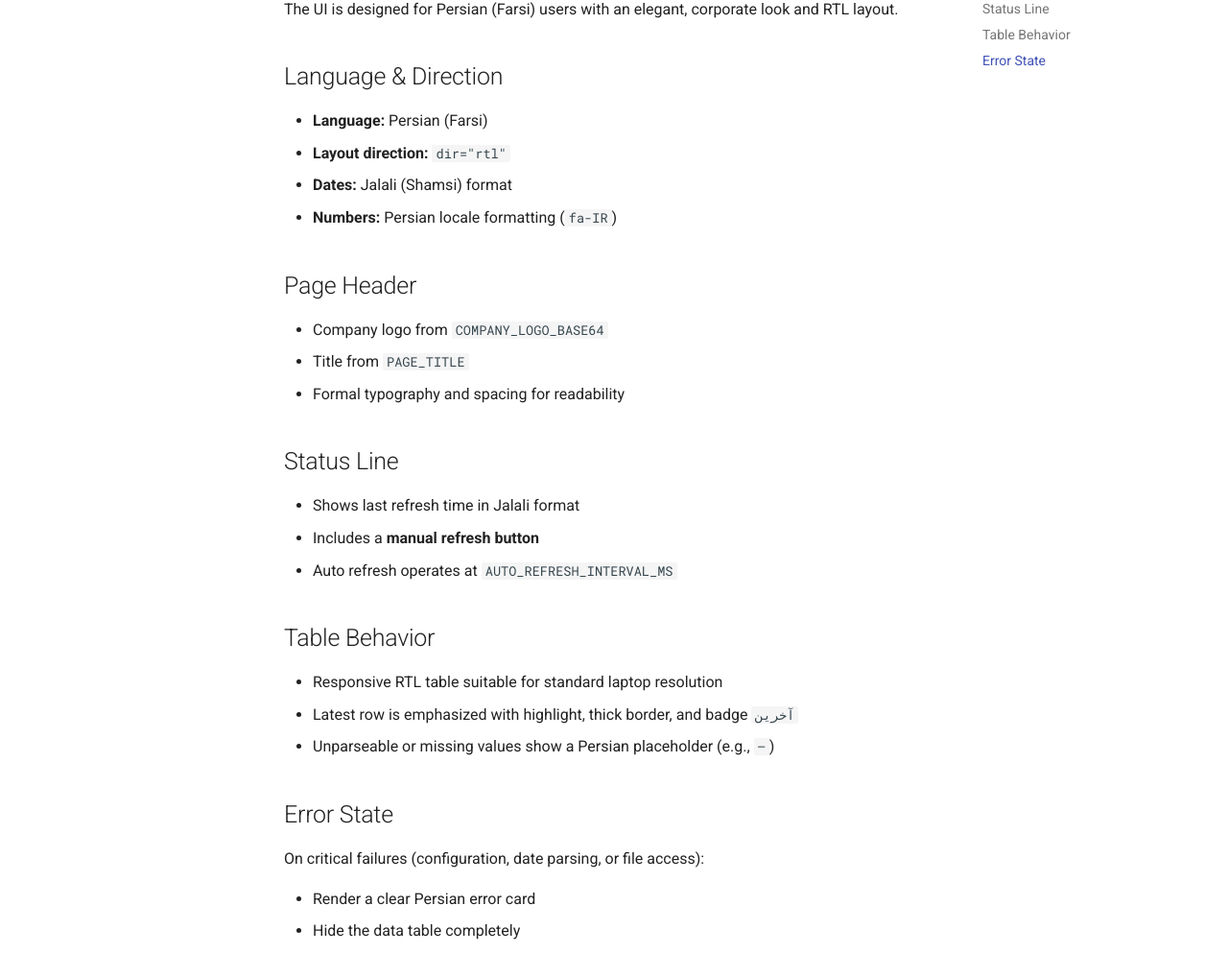
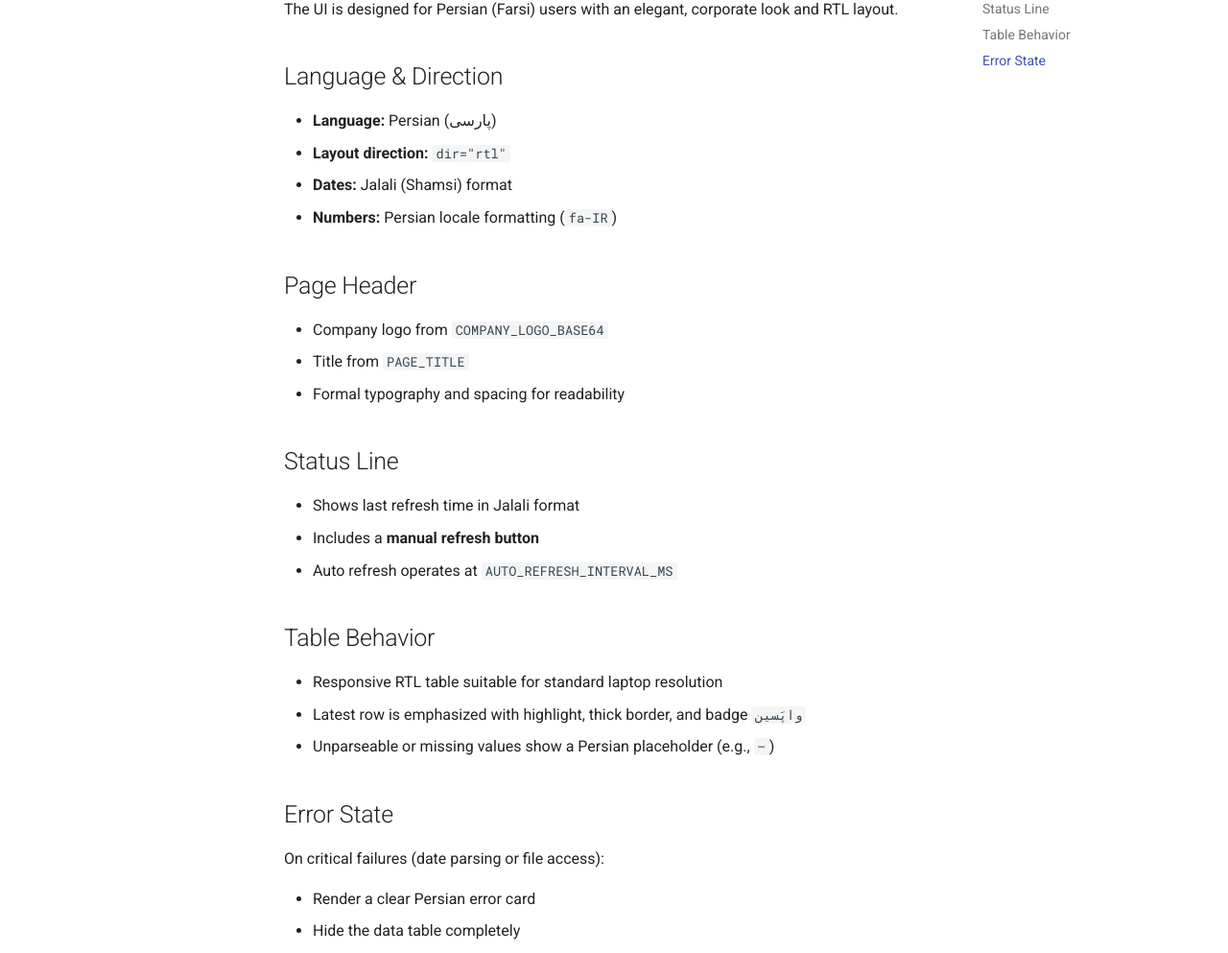
Before and after one commit to shari-ar/ProdSight, an MkDocs documentation site: the page built from docs/ui-and-i18n.md, in a window 1280 px wide and 1324 px high. Shown: the part 231-1224 px from the top of the window at 96% size. Built offline with MkDocs 1.6.1 and Material for MkDocs 9.7.7, drawn with Linux system fonts in a browser that asks for light colours; comment, search, counter and statistics services are not loaded.

Commit message:
Update ui-and-i18n.md

```diff
--- a/docs/ui-and-i18n.md
+++ b/docs/ui-and-i18n.md
@@ -4,7 +4,7 @@ The UI is designed for Persian (Farsi) users with an elegant, corporate look and
 
 ## Language & Direction
 
-- **Language:** Persian (Farsi)
+- **Language:** Persian (پارسی)
 - **Layout direction:** `dir="rtl"`
 - **Dates:** Jalali (Shamsi) format
 - **Numbers:** Persian locale formatting (`fa-IR`)
@@ -24,12 +24,12 @@ The UI is designed for Persian (Farsi) users with an elegant, corporate look and
 ## Table Behavior
 
 - Responsive RTL table suitable for standard laptop resolution
-- Latest row is emphasized with highlight, thick border, and badge `آخرین`
+- Latest row is emphasized with highlight, thick border, and badge `واپَسین`
 - Unparseable or missing values show a Persian placeholder (e.g., `—`)
 
 ## Error State
 
-On critical failures (configuration, date parsing, or file access):
+On critical failures (date parsing or file access):
 
 - Render a clear Persian error card
 - Hide the data table completely
```
